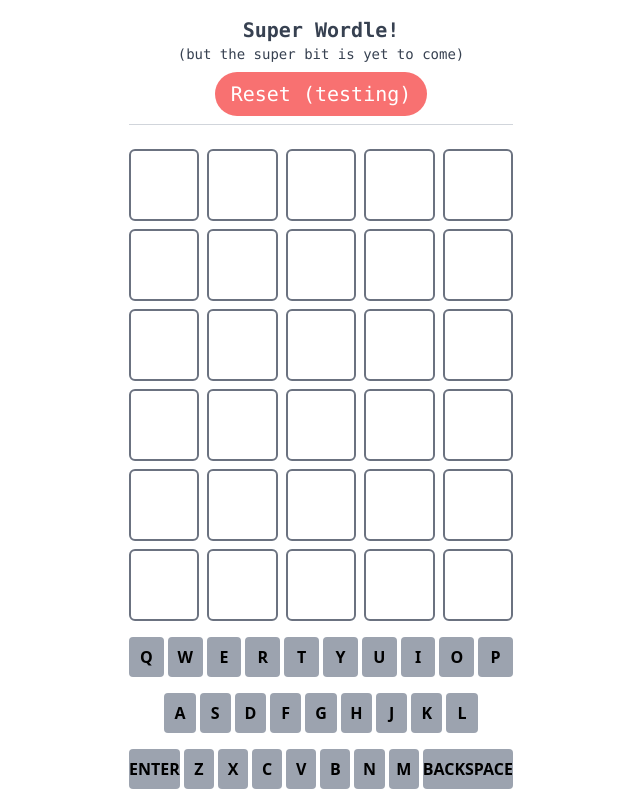
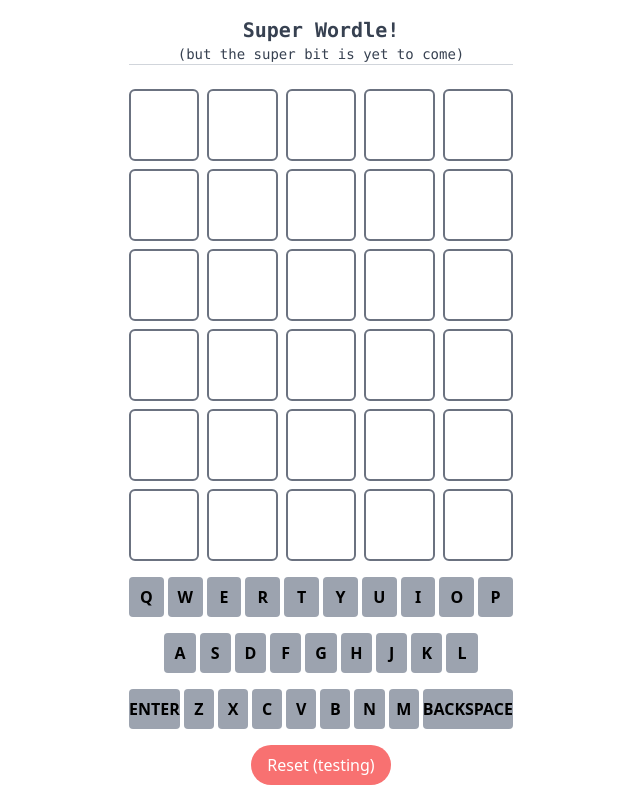
Before and after one commit to Plabrum/super_wordle, a Next.js app: page / in a window 1280 px wide. Shown: the whole page, without its empty margins (319-959 px from the left). Built offline with nearby package versions, Linux system fonts and the light colour scheme.

Commit message:
moved reset button to bottom for alpha testing and feedback

```diff
--- a/pages/index.tsx
+++ b/pages/index.tsx
@@ -26,16 +26,18 @@ const Home: NextPage = () => {
         <h3 className="text-center text-sm">
           (but the super bit is yet to come)
         </h3>
+      </div>
+
+      <Wordle />
+      <Modal />
+      <div className="flex">
         <button
-          className="rounded-full px-4  my-2 py-2 bg-red-400 text-white hover:bg-red-600"
+          className="rounded-full px-4 mx-auto my-2 py-2 bg-red-400 text-white hover:bg-red-600"
           onClick={reset_store}
         >
           Reset (testing)
         </button>
       </div>
-
-      <Wordle />
-      <Modal />
     </div>
   );
 };
```
